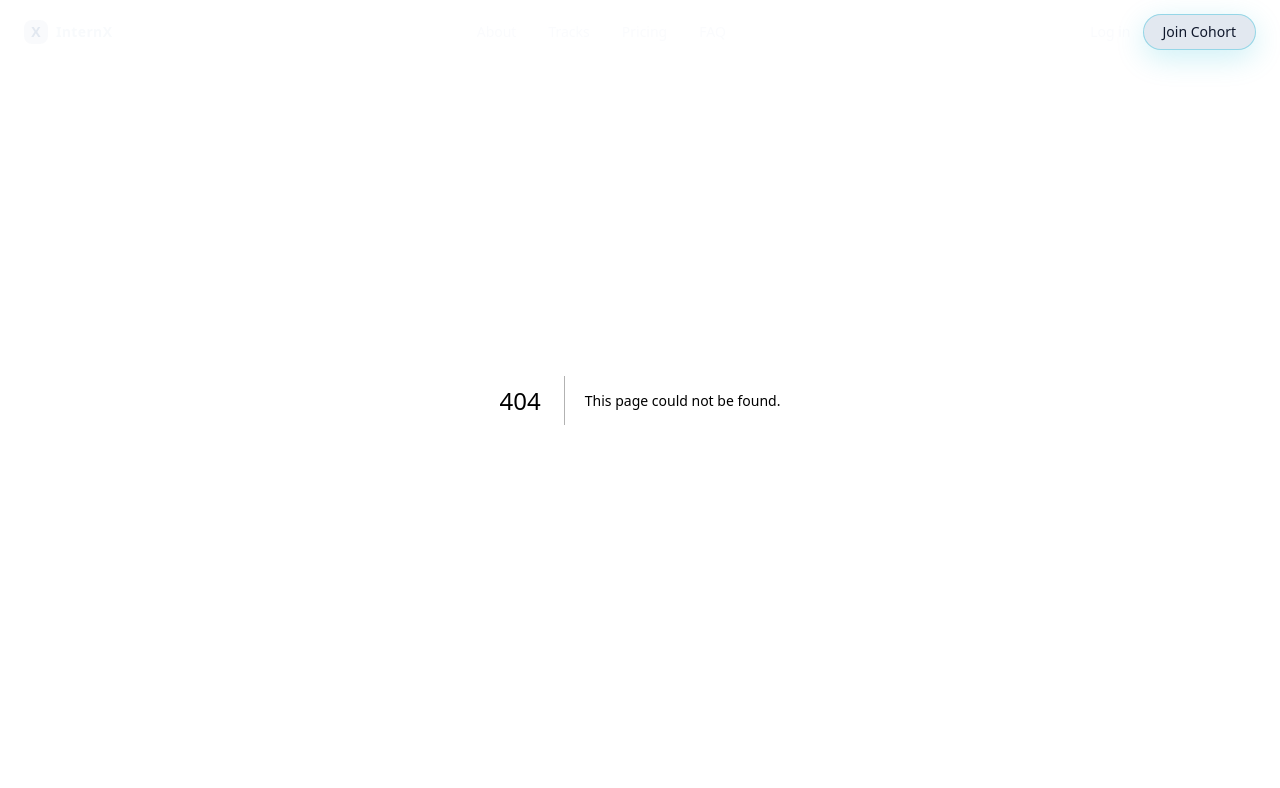
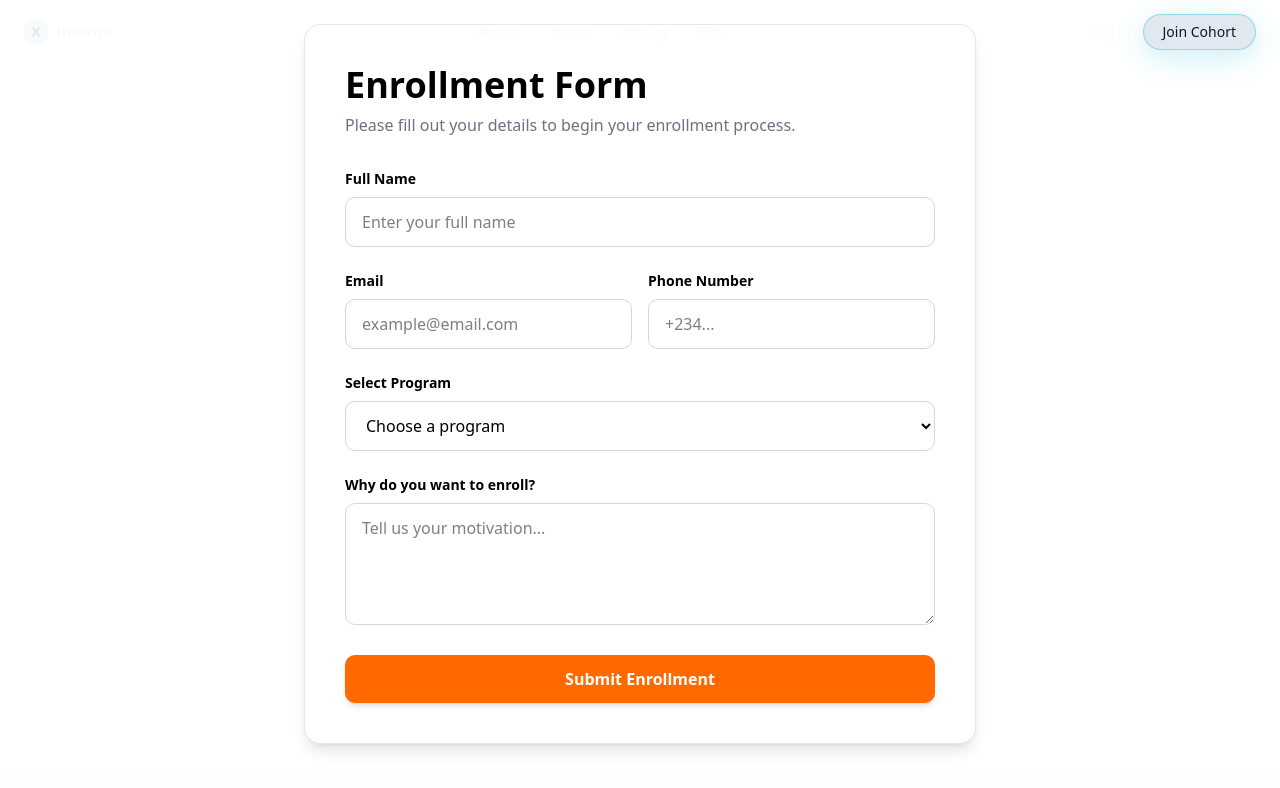
Before and after one commit to oluwaferanmi-jo/InternX, a Next.js app: page /enroll in a window 1280 px wide. Before the commit this address had no page. Shown: the top 788 px of the page. Built offline with nearby package versions, Linux system fonts and the light colour scheme.

Commit message:
feat:Improved hero and implemented enrollment form

```diff
--- /dev/null
+++ b/app/enroll/page.tsx
@@ -0,0 +1,136 @@
+"use client";
+
+import { motion } from "framer-motion";
+import { useState } from "react";
+import { CheckCircle2 } from "lucide-react";
+
+export default function EnrollmentPage() {
+  const [submitted, setSubmitted] = useState(false);
+
+  return (
+    <main className="min-h-[70%] bg-white text-black flex items-center justify-center p-6">
+      <motion.div
+        initial={{ opacity: 0, y: 20 }}
+        animate={{ opacity: 1, y: 0 }}
+        transition={{ duration: 0.5 }}
+        className="w-full max-w-2xl bg-white rounded-2xl shadow-lg border border-gray-200 p-8 md:p-10"
+      >
+        {!submitted ? (
+          <>
+            <h1 className="text-3xl md:text-4xl font-bold mb-2">
+              Enrollment Form
+            </h1>
+            <p className="text-gray-500 mb-8">
+              Please fill out your details to begin your enrollment process.
+            </p>
+
+            <form
+              onSubmit={(e) => {
+                e.preventDefault();
+                setSubmitted(true);
+              }}
+              className="space-y-6"
+            >
+              {/* Personal Information */}
+              <div>
+                <label className="block text-sm font-semibold mb-2">
+                  Full Name
+                </label>
+                <input
+                  type="text"
+                  required
+                  className="w-full border border-gray-300 text-base rounded-lg px-4 py-3 focus:outline-none focus:ring-2 focus:ring-orange-500 focus:border-transparent"
+                  placeholder="Enter your full name"
+                />
+              </div>
+
+              <div className="grid grid-cols-1 md:grid-cols-2 gap-4">
+                <div>
+                  <label className="block text-sm font-semibold mb-2">
+                    Email
+                  </label>
+                  <input
+                    type="email"
+                    required
+                    className="w-full border border-gray-300 rounded-lg px-4 py-3 focus:outline-none focus:ring-2 focus:ring-orange-500 focus:border-transparent"
+                    placeholder="example@email.com"
+                  />
+                </div>
+                <div>
+                  <label className="block text-sm font-semibold mb-2">
+                    Phone Number
+                  </label>
+                  <input
+                    type="tel"
+                    required
+                    className="w-full border border-gray-300 rounded-lg px-4 py-3 focus:outline-none focus:ring-2 focus:ring-orange-500 focus:border-transparent"
+                    placeholder="+234..."
+                  />
+                </div>
+              </div>
+
+              {/* Program Selection */}
+              <div>
+                <label className="block text-sm font-semibold mb-2">
+                  Select Program
+                </label>
+                <select
+                  required
+                  className="w-full border border-gray-300 rounded-lg px-4 py-3 bg-white focus:outline-none focus:ring-2 focus:ring-orange-500 focus:border-transparent"
+                >
+                  <option value="">Choose a program</option>
+                  <option>Frontend Development</option>
+                  <option>Backend Development</option>
+                  <option>Data Analytics</option>
+                  <option>UI/UX Design</option>
+                  <option>AI & Automation</option>
+                </select>
+              </div>
+
+              {/* Statement */}
+              <div>
+                <label className="block text-sm font-semibold mb-2">
+                  Why do you want to enroll?
+                </label>
+                <textarea
+                  rows={4}
+                  className="w-full border border-gray-300 rounded-lg px-4 py-3 focus:outline-none focus:ring-2 focus:ring-orange-500 focus:border-transparent"
+                  placeholder="Tell us your motivation..."
+                />
+              </div>
+
+              {/* Submit Button */}
+              <motion.button
+                whileHover={{ scale: 1.03 }}
+                whileTap={{ scale: 0.97 }}
+                type="submit"
+                className="w-full bg-orange-500 hover:bg-orange-600 text-white font-semibold rounded-lg py-3 transition-all duration-300 shadow-md"
+              >
+                Submit Enrollment
+              </motion.button>
+            </form>
+          </>
+        ) : (
+          <motion.div
+            initial={{ opacity: 0, scale: 0.9 }}
+            animate={{ opacity: 1, scale: 1 }}
+            transition={{ duration: 0.4 }}
+            className="flex flex-col items-center justify-center text-center py-20"
+          >
+            <CheckCircle2 className="text-orange-500 w-16 h-16 mb-4" />
+            <h2 className="text-2xl font-bold mb-2">Form Submitted!</h2>
+            <p className="text-gray-600 mb-6">
+              Thank you for enrolling — we’ll reach out to you soon.
+            </p>
+            <button
+              onClick={() => setSubmitted(false)}
+              className="text-orange-500 font-semibold hover:underline"
+            >
+              Go back
+            </button>
+          </motion.div>
+        )}
+      </motion.div>
+    </main>
+  );
+}
--- a/app/globals.css
+++ b/app/globals.css
@@ -238,5 +238,5 @@
 }
 
 .animate-scroll {
-  animation: scroll 4s linear infinite;
+  animation: scroll 5s linear infinite;
 }
--- a/components/sections/DividerArt.tsx
+++ b/components/sections/DividerArt.tsx
@@ -5,7 +5,8 @@ import Image from "next/image";
 export default function DividerArt() {
   // Aspect ratio from your Figma frame: 1384 × 776
   return (
-    <div className="relative z-10 mt-5 lg:mt-10 lg:mb-5 mb-5">
+    // Hide on md and larger
+    <div className="block md:hidden relative z-10 mt-5 lg:mt-10 lg:mb-5 mb-5">
       {/* responsive width; always centered */}
       <div
         className="mx-auto w-[min(92vw,1100px)]"
@@ -13,7 +14,7 @@ export default function DividerArt() {
       >
         <Image
           src="/agent.svg" // <- your exported asset
-          alt="Astract"
+          alt="Abstract"
           fill
           priority
           className="
@@ -25,8 +26,10 @@ export default function DividerArt() {
       </div>
 
       {/* optional soft edge fade so it blends into the bg */}
-      <div className="pointer-events-none absolute inset-x-0 -bottom-6 h-0
-                      [mask-image:linear-gradient(to bottom,black,transparent)] bg-black/30" />
+      <div
+        className="pointer-events-none absolute inset-x-0 -bottom-6 h-0
+                    [mask-image:linear-gradient(to_bottom,black,transparent)] bg-black/30"
+      />
     </div>
   );
 }
--- a/components/sections/faq.tsx
+++ b/components/sections/faq.tsx
@@ -43,9 +43,9 @@ export default function FAQs() {
         <div className="grid grid-cols-1 gap-8 lg:grid-cols-12 lg:items-start">
           {/* Left: Heading & intro */}
           <div className="lg:col-span-5">
-            <p className="text-sm font-medium text-pink-600">QUESTIONS & ANSWERS</p>
+            <p className="text-sm font-medium text-orange-600">QUESTIONS & ANSWERS</p>
             <h2 className="mt-4 text-3xl font-extrabold text-slate-900 sm:text-4xl">
-              Frequently Asked <span className="whitespace-nowrap">Questions (FAQ)</span>
+              Frequently Asked <span className=" bg-gradient-to-r from-orange-400 via-amber-600 to-orange-600 bg-clip-text text-transparent whitespace-nowrap">Questions (FAQ)</span>
             </h2>
             <p className="mt-4 text-base text-slate-600">
               Got questions? We got answers. Browse the most common questions about InternX — how it
@@ -55,7 +55,7 @@ export default function FAQs() {
             <div className="mt-8">
               <Link
                 href="/faq"
-                className="inline-block rounded-sm bg-slate-900 px-4 py-2 text-sm font-medium text-white shadow-sm hover:bg-slate-800"
+                className="inline-block rounded-sm bg-orange-500 px-4 py-2 text-sm font-medium text-white shadow-sm hover:bg-slate-800"
               >
                 Contact us
               </Link>
@@ -67,7 +67,7 @@ export default function FAQs() {
             <div className="space-y-4">
               {/* Top highlighted panel (expanded look) */}
           <div className="rounded-t-xl border border-slate-200
-                   bg-gradient-to-r from-slate-800 via-slate-950 to-slate-900
+                 bg-gradient-to-r from-orange-500 via-amber-600 to-orange-600
                   text-white shadow">
              <div className="px-6 py-5 lg:flex lg:items-start">
                   <div className="flex-1">
--- a/components/sections/hero.tsx
+++ b/components/sections/hero.tsx
@@ -111,7 +111,7 @@ export default function Hero() {
 
             <div className="relative overflow-hidden w-40 sm:w-52 md:w-64">
               <div className="flex items-center whitespace-nowrap text-foreground/70 animate-scroll">
-                <span className="px-2 lg:px-10">Check out the date</span>
+                <span className="px-2 lg:px-10">Applications Close Dec 31, 2025</span>
               </div>
             </div>
 
@@ -196,7 +196,7 @@ export default function Hero() {
               asChild
               className="rounded-full px-6 py-5 text-base shadow-[0_0_0_1px_rgba(6,182,212,.35)_inset,0_8px_30px_rgba(6,182,212,.2)] bg-white hover:bg-primary/90"
             >
-              <Link href="/signup">Enroll For Free</Link>
+              <Link href="/enroll">Enroll For Free</Link>
             </Button>
           </motion.div>
 
```
